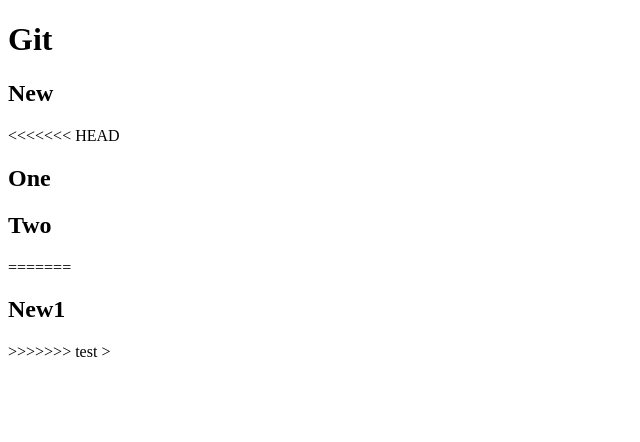
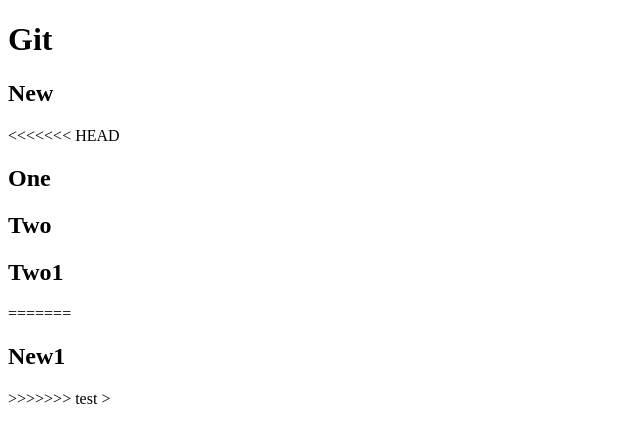
Before and after one commit to Per4uk93-zz/Protractor-edu, a plain HTML site: page index.html in a window 1280 px wide. Shown: the whole page, without its empty margins (0-640 px from the left). Drawn offline with Linux system fonts and the light colour scheme.

Commit message:
last commit

```diff
--- a/index.html
+++ b/index.html
@@ -11,6 +11,8 @@
 <<<<<<< HEAD
  <h2>One</h2>
  <h2>Two</h2>
+
+ <h2>Two1</h2>
 =======
 
  <h2>New1</h2>
```
